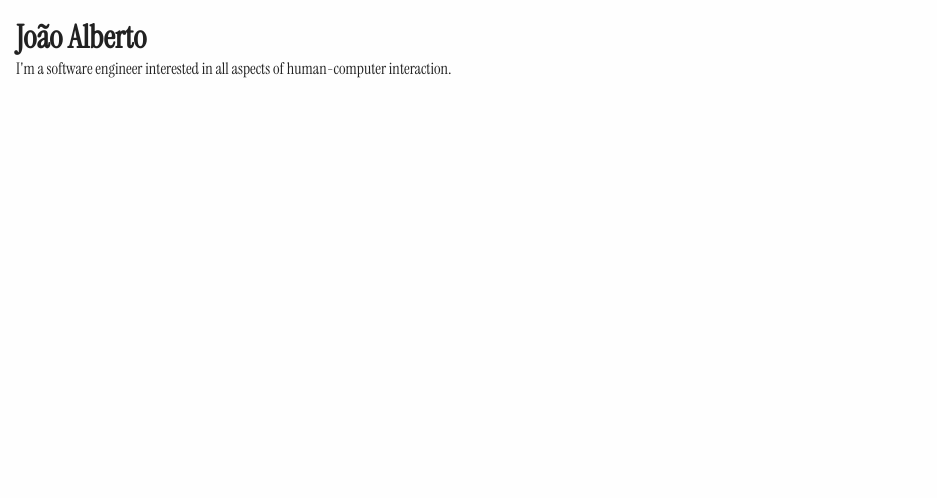
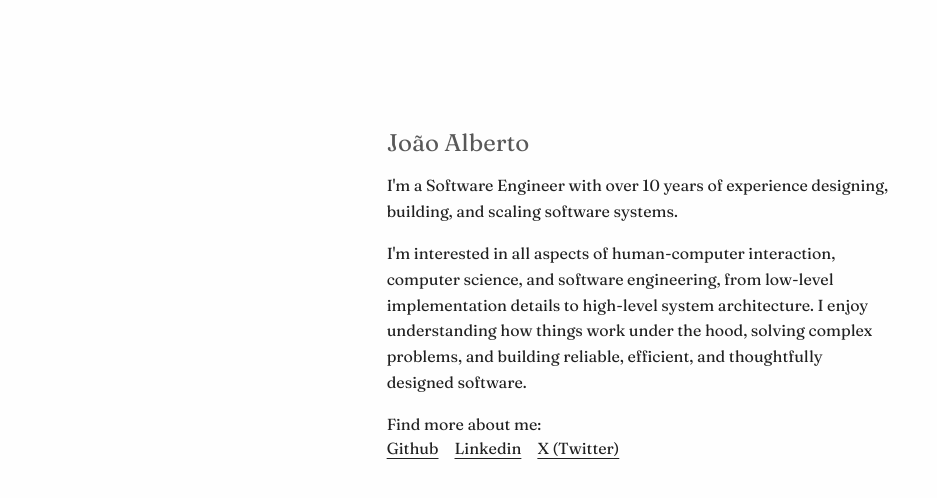
Before and after one commit to joaoalberto-dev/joaoalberto.dev, a Next.js app: page / in a window 1280 px wide. Shown: the top 498 px of the page, without its empty margins (0-937 px from the left). Built offline with nearby package versions, Linux system fonts and the light colour scheme.

Commit message:
chore: home redesign, content and links

```diff
--- a/src/app/globals.css
+++ b/src/app/globals.css
@@ -6,6 +6,13 @@
   --spacing-2: 8px;
   --spacing-3: 12px;
   --spacing-4: 16px;
+  --spacing-5: 20px;
+  --spacing-6: 24px;
+  --spacing-7: 28px;
+  --spacing-8: 32px;
+
+  --text-title: 24px;
+  --text-paragraph: 16px;
 }
 
 @media screen and (prefers-color-scheme: dark) {
@@ -26,13 +33,14 @@ body {
 }
 
 body {
+  -moz-osx-font-smoothing: grayscale;
+  -webkit-font-smoothing: antialiased;
   background-color: var(--background);
   color: var(--foreground);
-  min-height: 100%;
   display: flex;
   flex-direction: column;
-  -webkit-font-smoothing: antialiased;
-  -moz-osx-font-smoothing: grayscale;
+  font-size: var(--text-paragraph);
+  min-height: 100%;
 }
 
 * {
@@ -40,3 +48,30 @@ body {
   padding: 0;
   margin: 0;
 }
+
+p {
+  line-height: 1.618;
+}
+
+a {
+  color: inherit;
+  text-underline-offset: var(--spacing-1);
+}
+
+ul {
+  list-style: none;
+}
+
+/* Utility classes: Layout */
+
+.layout--vertical {
+  display: flex;
+  flex-direction: column;
+  gap: var(--spacing-4);
+}
+
+.layout--horizontal {
+  display: flex;
+  flex-direction: row;
+  gap: var(--spacing-4);
+}
--- a/src/app/layout.tsx
+++ b/src/app/layout.tsx
@@ -1,11 +1,11 @@
 // oxlint-disable-next-line import/no-unassigned-import
 import "./globals.css";
 import type { Metadata } from "next";
-import { Instrument_Serif } from "next/font/google";
+import { Fraunces } from "next/font/google";
 
 import { Layout } from "@/ui/components/layout/layout";
 
-const bodyFont = Instrument_Serif({
+const bodyFont = Fraunces({
   subsets: ["latin"],
   variable: "--font-body",
   weight: ["400"],
--- a/src/app/page.tsx
+++ b/src/app/page.tsx
@@ -1,11 +1,49 @@
+import { Title } from "@/ui/components/text/title";
+
 export default function Home() {
   return (
-    <main>
-      <h1>João Alberto</h1>
+    <main className="layout--vertical">
+      <Title>João Alberto</Title>
       <p>
-        I'm a software engineer interested in all aspects of human-computer
-        interaction.
+        I'm a Software Engineer with over 10 years of experience designing,
+        building, and scaling software systems.
       </p>
+      <p>
+        I'm interested in all aspects of human-computer interaction, computer
+        science, and software engineering, from low-level implementation details
+        to high-level system architecture. I enjoy understanding how things work
+        under the hood, solving complex problems, and building reliable,
+        efficient, and thoughtfully designed software.
+      </p>
+      <div>
+        <p>Find more about me:</p>
+        <ul className="layout--horizontal">
+          <li>
+            <a
+              target="_blank"
+              href="https://github.com/joaoalberto-dev"
+            >
+              Github
+            </a>
+          </li>
+          <li>
+            <a
+              target="_blank"
+              href="https://www.linkedin.com/in/joao-alberto-mo/"
+            >
+              Linkedin
+            </a>
+          </li>
+          <li>
+            <a
+              target="_blank"
+              href="https://x.com/joaoalbertodev"
+            >
+              X (Twitter)
+            </a>
+          </li>
+        </ul>
+      </div>
     </main>
   );
 }
--- a/src/ui/components/layout/layout.module.css
+++ b/src/ui/components/layout/layout.module.css
@@ -2,5 +2,7 @@
   display: flex;
   flex-direction: column;
   gap: var(--spacing-2);
-  padding: var(--spacing-4);
+  margin: 0 auto;
+  max-width: 55ch;
+  padding: calc(4 * var(--spacing-8)) var(--spacing-8);
 }
--- /dev/null
+++ b/src/ui/components/text/title.module.css
@@ -0,0 +1,4 @@
+.title {
+  font-size: var(--text-title);
+  opacity: 0.75;
+}
--- /dev/null
+++ b/src/ui/components/text/title.tsx
@@ -0,0 +1,9 @@
+import type { ReactNode } from "react";
+
+import styles from "./title.module.css";
+
+type TitleProps = Readonly<{ children: ReactNode }>;
+
+export const Title = ({ children }: TitleProps) => {
+  return <h1 className={styles.title}>{children}</h1>;
+};
```
